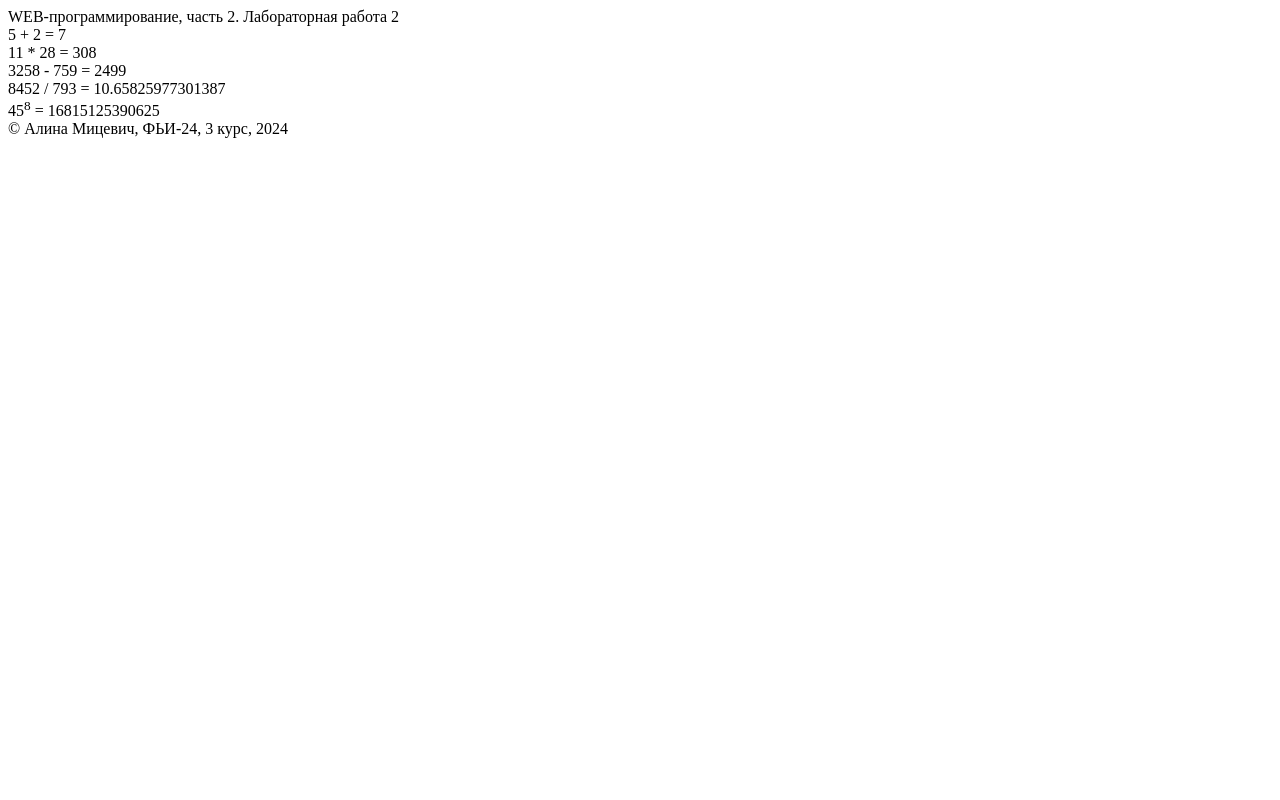
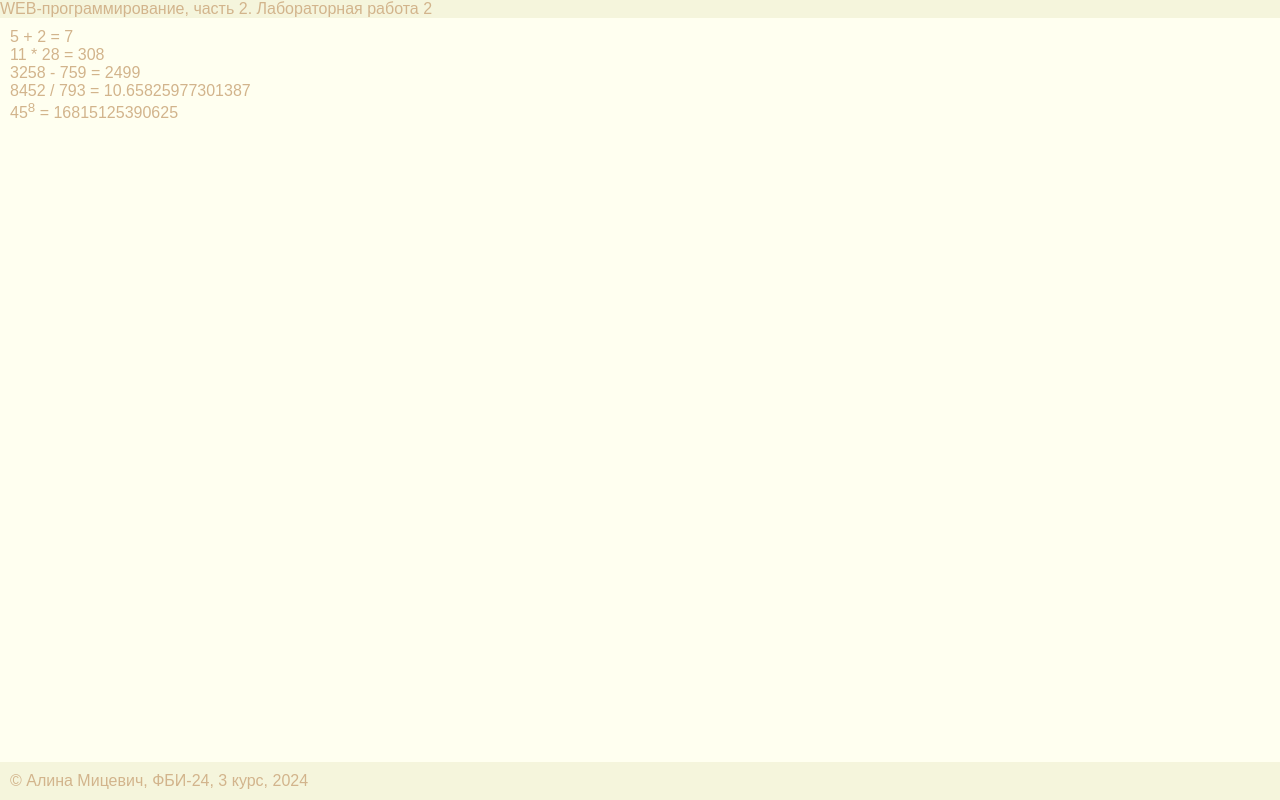
Before and after one commit to mitsevichalina/web-programming-labs-2, a Flask app: page /lab2/example in a window 1280 px wide. Run offline with Flask 3, Linux system fonts and the light colour scheme.

Commit message:
Подключение стилей

```diff
--- a/app.py
+++ b/app.py
@@ -212,6 +212,6 @@
 def example():
     name = 'Алина Мицевич'
     lab_number = 2
-    group = 'ФЬИ-24'
+    group = 'ФБИ-24'
     course = 3
     return render_template('example.html', name=name, lab_number=lab_number, group=group, course=course)
--- /dev/null
+++ b/static/main.css
@@ -0,0 +1,29 @@
+body {
+    background-color: ivory;
+    color: tan;
+    font-family: Arial;
+    margin: 0px;
+}
+
+main {
+    margin-bottom: 40px;
+    padding: 10px;
+}
+footer {
+    background-color: beige;
+    color: tan;
+    font-family: Arial;
+    margin: 0px;
+    padding: 10px;
+    position: fixed;
+    bottom: 0;
+    right: 0;
+    left: 0;
+}
+
+header {
+    background-color: beige;
+    color: tan;
+    font-family: Arial;
+    margin: 0px;
+}
--- a/templates/example.html
+++ b/templates/example.html
@@ -4,6 +4,7 @@
     <meta charset="UTF-8">
     <meta name="viewport" content="width=device-width, initial-scale=1.0">
     <title>Алина Мицевич. Лабораторная работа {{lab_number}}</title>
+    <link rel="stylesheet" href="{{url_for('static', filename='main.css')}}">
 </head>
 <body>
     <header>
```
